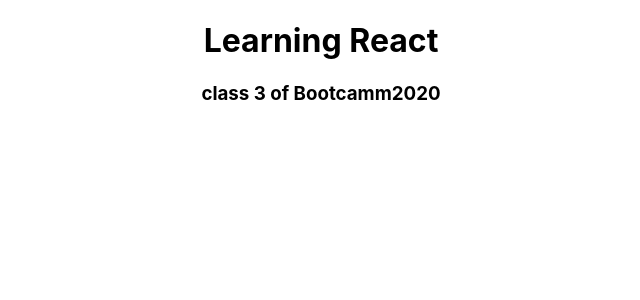
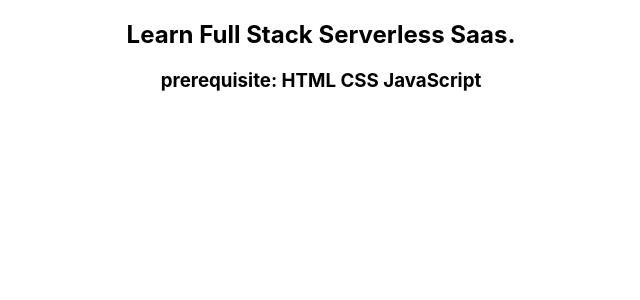
Before and after one commit to yusraahmedkhan/class3, a React (Create React App) app: page / in a window 1280 px wide. Shown: the top 300 px of the page, without its empty margins (319-959 px from the left). Built offline with nearby package versions, Linux system fonts and the light colour scheme.

Commit message:
updated app.js

```diff
--- a/src/App.js
+++ b/src/App.js
@@ -1,11 +1,12 @@
-import logo from './logo.svg';
+
 import './App.css';
+import Learn from './Learn'
+
 
 function App() {
   return (
     <div className="App">
-      <h1>Learning React </h1>
-      <h3>class 3 of Bootcamm2020</h3>
+      <Learn course="Full Stack Serverless Saas" lang={[ "HTML " ,"CSS " ,"JavaScript " ]}  />
     </div>
   );
 }
--- /dev/null
+++ b/src/Learn.js
@@ -0,0 +1,13 @@
+import React from 'react';
+
+function Learn(props){
+    return(
+        <div>
+            <h2>Learn {props.course}.</h2>
+            <h3>prerequisite: {props.lang}</h3>
+
+        </div>
+    )
+}
+
+export default Learn;
```
